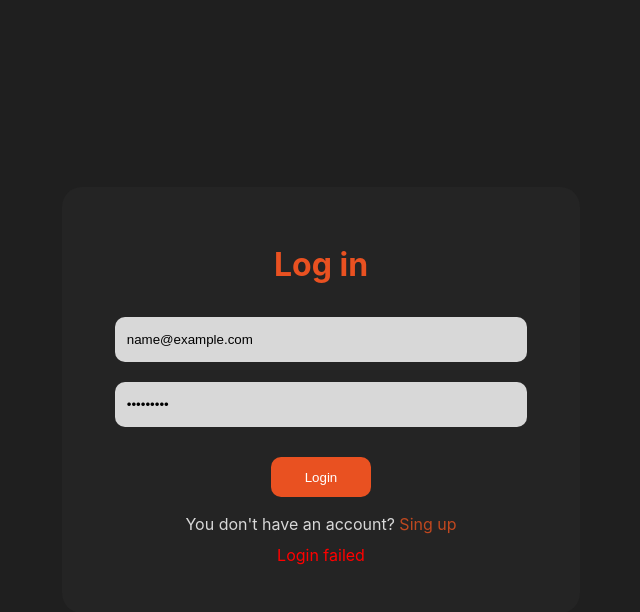
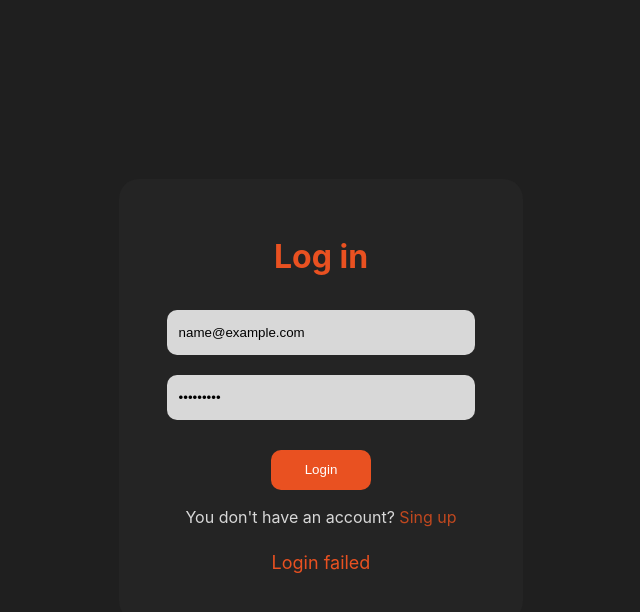
Before and after one commit to Yury-Chernyavski/user-list, a React (Create React App) app: page /login in a window 1280 px wide. Both pictures are taken after typing "name@example.com", "Sample123" into the empty fields and a click on the button "Login". Shown: the top 612 px of the page, without its empty margins (319-959 px from the left). Built offline with nearby package versions, Linux system fonts and the light colour scheme; no server answers.

Commit message:
Create ErrorMEssage component

```diff
--- a/src/components/Header/Header.tsx
+++ b/src/components/Header/Header.tsx
@@ -21,6 +21,7 @@ export const Header: FC<IHeader> = ({ userData }: IHeader) => {
   const logoutHandler = () => {
     AuthService.logout();
     dispatch(deleteUserData());
+    localStorage.removeItem("email");
     navigate(Path.LOGIN);
   };
 
--- a/src/components/LoginForm/LoginForm.tsx
+++ b/src/components/LoginForm/LoginForm.tsx
@@ -1,8 +1,8 @@
-import { FC, FormEvent, useState } from "react";
+import { FC, FormEvent, useState, ChangeEvent } from "react";
 import AuthService from "../../services/AuthService";
 import { Link, useNavigate } from "react-router-dom";
 import { Path } from "../../constants";
-import { Button, FormWrapper, Input, Text, Title } from "../../theme/components";
+import { Button, ErrorMessage, FormWrapper, Input, Text, Title } from "../../theme/components";
 import { LoginFormData } from "../../helpers/FormFields.helper";
 import { ILoginRequest } from "../../models";
 
@@ -23,12 +23,9 @@ export const LoginForm: FC = () => {
     try {
       const { data } = await AuthService.login(loginData.email, loginData.password);
       localStorage.setItem("token", data.token);
+      localStorage.setItem("email", loginData.email);
       if (loginErr) setLoginErr("");
-      navigate(Path.HOME, {
-        state: {
-          email: loginData.email
-        }
-      });
+      navigate(Path.HOME);
     } catch (err) {
       const errorMessage = (err as Error).message;
       console.error(errorMessage);
@@ -49,7 +46,7 @@ export const LoginForm: FC = () => {
             type={i.type}
             placeholder={i.title}
             value={loginData[i.value]}
-            onChange={e => setLoginData({
+            onChange={(e: ChangeEvent<HTMLInputElement>) => setLoginData({
               ...loginData,
               [i.value]: e.target.value
             })}
@@ -61,7 +58,7 @@ export const LoginForm: FC = () => {
         >Login</Button>
         <Text>You {"don't"} have an account? <Link to="/register">Sing up</Link></Text>
       </form>
-      {loginErr && <div style={{color: "red"}}>{loginErr}</div>}
+      {loginErr && <ErrorMessage>{loginErr}</ErrorMessage>}
     </FormWrapper>
   );
 };
--- a/src/components/RegisterForm/RegisterForm.tsx
+++ b/src/components/RegisterForm/RegisterForm.tsx
@@ -1,9 +1,9 @@
-import { FC, FormEvent, useState } from "react";
+import { FC, FormEvent, useState, ChangeEvent } from "react";
 import { IRegisterRequest } from "../../models";
 import AuthService from "../../services/AuthService";
 import { Link, useNavigate } from "react-router-dom";
 import { Path } from "../../constants";
-import { Button, FormWrapper, Input, Text, Title } from "../../theme/components";
+import { Button, ErrorMessage, FormWrapper, Input, Text, Title } from "../../theme/components";
 import { RegisterFormData } from "../../helpers/FormFields.helper";
 import { useAppDispatch } from "../../store/hooks";
 import { setUser } from "../../store/reducers/userSlice";
@@ -29,12 +29,12 @@ export const RegisterForm: FC = () => {
       const { data } = await AuthService.register(registerData);
       localStorage.setItem("data", JSON.stringify(data));
       dispatch(setUser(data));
-      if(registerErr) setRegisterErr("")
+      if (registerErr) setRegisterErr("");
       navigate(Path.LOGIN);
     } catch (err) {
       const errMessage = (err as Error).message;
       console.error(errMessage);
-      setRegisterErr("Register failed")
+      setRegisterErr("Register failed");
     }
   };
 
@@ -51,7 +51,7 @@ export const RegisterForm: FC = () => {
             type={i.type}
             placeholder={i.title}
             value={registerData[i.value]}
-            onChange={e => setRegisterData({
+            onChange={(e: ChangeEvent<HTMLInputElement>) => setRegisterData({
               ...registerData,
               [i.value]: e.target.value
             })}
@@ -64,7 +64,7 @@ export const RegisterForm: FC = () => {
       </form>
       <Text>Already have an account? <Link to="/login">Log in</Link>
       </Text>
-      {registerErr && <div>{registerErr}</div>}
+      {registerErr && <ErrorMessage>{registerErr}</ErrorMessage>}
     </FormWrapper>
   );
 };
--- a/src/pages/HomePage/HomePage.tsx
+++ b/src/pages/HomePage/HomePage.tsx
@@ -10,12 +10,13 @@ import { useLocation } from "react-router-dom";
 
 export const HomePage: FC = () => {
   const dispatch = useAppDispatch();
-  const { state } = useLocation();
-
+  const mainUserEmail = localStorage.getItem("email");
   const { usersListData } = useAppSelector(getAllUsers);
   const { userData } = useAppSelector(getUserData);
+  const mainUser = usersListData?.data.find(user => user.email === mainUserEmail);
+  console.log(usersListData);
   const usersList = usersListData?.data.filter(user => user.id !== userData?.id);
-  const mainUser = usersListData?.data.find(user => user.email === state.email);
+
   localStorage.setItem("data", JSON.stringify(mainUser));
 
   useEffect(() => {
@@ -23,7 +24,7 @@ export const HomePage: FC = () => {
   }, [mainUser]);
 
   useEffect(() => {
-    dispatch(fetchUsers({ per_page: 20 }));
+    dispatch(fetchUsers({ per_page: 3 }));
   }, [dispatch]);
 
   return (
--- /dev/null
+++ b/src/theme/components/ErrorMessage/ErrorMessage.ts
@@ -0,0 +1,8 @@
+import styled from "styled-components";
+import { theme } from "../../theme";
+
+export const ErrorMessage = styled.div`
+  color: ${theme.colors.primary};
+  font-size: 18px;
+  margin-top: 15px;
+`
--- a/src/theme/components/FormWrapper/FormWrapper.ts
+++ b/src/theme/components/FormWrapper/FormWrapper.ts
@@ -6,7 +6,7 @@ interface IFromWrapper {
 }
 
 export const FormWrapper = styled.div<IFromWrapper>`
-  width: 45%;
+  width: 35%;
   min-width: 400px;
   min-height: auto;
   height: auto;
@@ -52,7 +52,7 @@ export const FormWrapper = styled.div<IFromWrapper>`
     }
 
     @media screen and (max-width: 768px) {
-
+      width: 50%;
     }
   }
 `;
--- a/src/theme/components/index.ts
+++ b/src/theme/components/index.ts
@@ -6,3 +6,4 @@ export { Button } from "./Button/Button";
 export { Text } from "./Text/Text";
 export { HeaderStyles } from "../../components/Header/Header.styles";
 export { Main } from "./Main/Main";
+export { ErrorMessage } from "./ErrorMessage/ErrorMessage";
```
